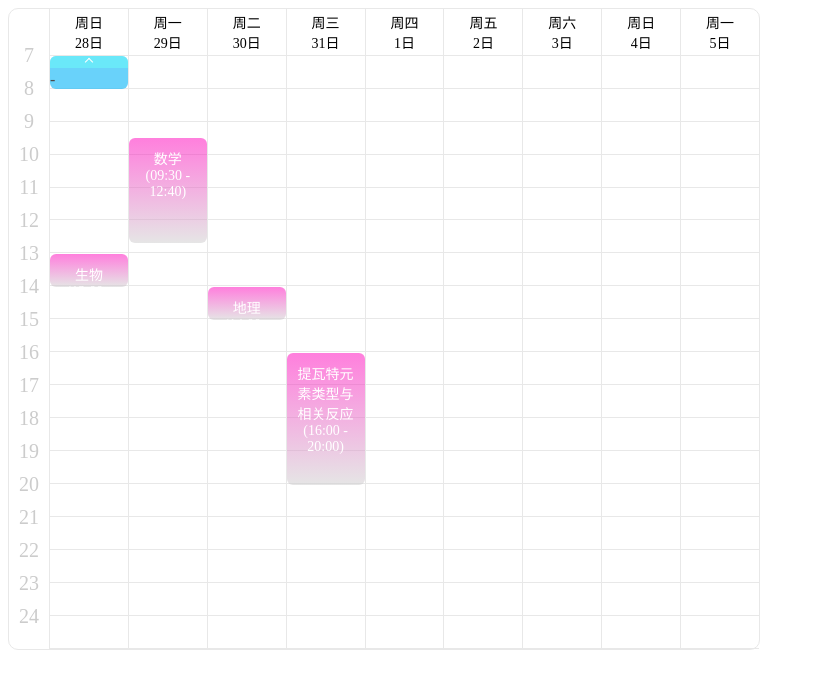
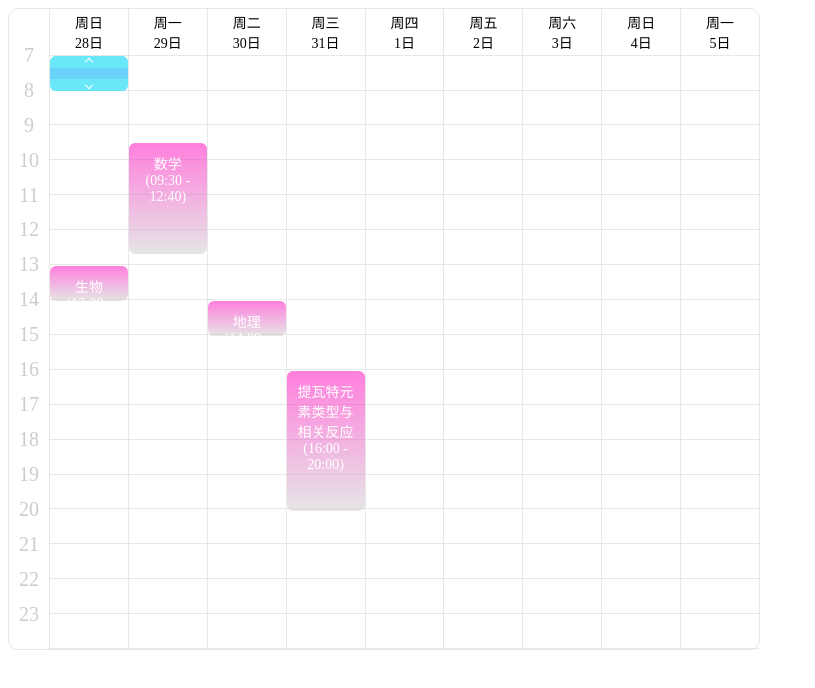
Before and after one commit to CRYM68/ISYM-UI-VUE3, a Vue app: page / in a window 1280 px wide. Both pictures are taken after a click on the element 88 px from the left and 72 px from the top of the page. Shown: the top 688 px of the page, without its empty margins (0-815 px from the left). Built offline with nearby package versions, Linux system fonts and the light colour scheme.

Commit message:
选择模式基本功能实现（点击空白生成，上拉，下拉）

```diff
--- a/src/components/Schedule/index.vue
+++ b/src/components/Schedule/index.vue
@@ -91,25 +91,25 @@
             </div>
 
             <!-- v-if="targetIndex[0] === index && targetIndex[1] === i" -->
-
-            <!-- 下移箭头 -->
-            <!-- <div
-							class="bottom_arrow"
-							@mousedown.stop="_start"
-							@mousemove="bottom_move($event, index, i)"
-							@mouseup="end"
-
-						>
-            <div class="arrow"></div> -->
-            <!-- <div class="time">{{ item_1.endTime }}</div> -->
-            <!-- </div> -->
-            <!-- v-if="targetIndex[0] === index && targetIndex[1] === i" -->
-
             <div class="show-time">
               <div class="i">{{ item_1.startTime }}</div>
               <div class="icon i">-</div>
               <div class="i">{{ item_1.endTime }}</div>
             </div>
+
+            <!-- 下移箭头 -->
+            <div
+              class="bottom_arrow"
+              @mousedown.stop="_start"
+              @mousemove="bottom_move($event, tlIndex, i)"
+              @mouseup="end"
+              @mouseleave="end"
+            >
+              <div class="arrow"></div>
+            </div>
+            <!-- v-if="targetIndex[0] === index && targetIndex[1] === i" -->
+
+
             <!-- v-if="!(targetIndex[0] === index && targetIndex[1] === i)" -->
           </div>
 
@@ -208,10 +208,10 @@ const Block = function (target, that) {
 };
 
 class SelectBlock extends Block {
-  constructor(target, that){
-    super(target, that)
+  constructor(target, that) {
+    super(target, that);
     this.roof = target.roof;
-    this.base = target.base
+    this.base = target.base;
   }
 }
 
@@ -223,7 +223,7 @@ export default {
         // 结束日期与显示天数有一个就行
         endDate: "", // 结束日期
         days: 9, // 显示天数
-        timeRange: [7, 24], // 时间范围
+        timeRange: [7, 23], // 时间范围
         select: true,
       },
     },
@@ -633,9 +633,10 @@ export default {
 
     // 选择块的下箭头移动
     bottom_move(event, index, i) {
-      let target = this.seven[index].select[i];
-      let change = event.touches[0].pageY - start; // 正增负减
-      let height = change + this.seven[index].select[i].height; // height为最终高度
+      if (!mouseDown) return;
+      let target = this.table[index].selectBlock[i];
+      let change = event.pageY - start; // 正增负减
+      let height = change + target.height; // height为最终高度
       if (height + target.top > target.base) {
         //	底线越界
         height = target.base - target.top;
@@ -643,11 +644,9 @@ export default {
         // 改变后是否低于最小高度
         height = hours_height;
       }
-      this.seven[index].select[i].endTime = this.computeTimeByTop(
-        target.top + height
-      );
-      this.seven[index].select[i].height = height;
-      start = event.touches[0].pageY;
+      target.endTime = this.computeTimeByTop(target.top + height);
+      target.height = height;
+      start = event.pageY;
     },
 
     // 选择块的上箭头移动
@@ -657,8 +656,9 @@ export default {
       let change = start - event.pageY; // 正增负减
       let height = change + target.height;
       let top = target.top - change;
-      let limitTop = target.top + target.height - hours_height
-      if (top < 0) {/**target.roof**/
+      let limitTop = target.top + target.height - hours_height;
+      if (top < 0) {
+        /**target.roof**/
         top = 0;
         height = target.height + target.top - top;
       } else if (top > limitTop) top = limitTop;
@@ -698,7 +698,7 @@ export default {
       console.log(top, target);
       if (top < target.roof) {
         top = target.roof;
-        console.log('top', top);
+        console.log("top", top);
       } else if (target.base - target.height < top) {
         top = target.base - target.height;
       }
@@ -1190,6 +1190,7 @@ $BDC: #e8e8e8;
         .select {
           position: absolute;
           left: 0;
+          z-index: 10;
           width: 100%;
           border-radius: 6px;
           background-color: #2bbff8;
@@ -1205,7 +1206,7 @@ $BDC: #e8e8e8;
             height: 12px;
             background: #2ffff880;
             text-align: center;
-
+            flex-shrink: 0;
             display: flex;
             justify-content: center;
             align-items: center;
@@ -1227,18 +1228,20 @@ $BDC: #e8e8e8;
           // .icon-jiantou {
           //   background-color: rgba(0, 0, 0, 0.1);
           // }
-          // .show-time {
-          //   margin: 5px 0;
-          //   height: 100%;
-          //   display: flex;
-          //   flex-direction: column;
-          //   align-items: center;
-          //   justify-content: space-between;
-          //   .icon {
-          //     line-height: 12px;
-          //     text-align: center;
-          //   }
-          // }
+          .show-time {
+            flex: 1;
+            overflow: hidden;
+            margin: 5px 0;
+            height: 100%;
+            display: flex;
+            flex-direction: column;
+            align-items: center;
+            justify-content: space-between;
+            .icon {
+              line-height: 12px;
+              text-align: center;
+            }
+          }
           // .icon-cuo2 {
           //   position: absolute;
           //   top: -20px;
```
